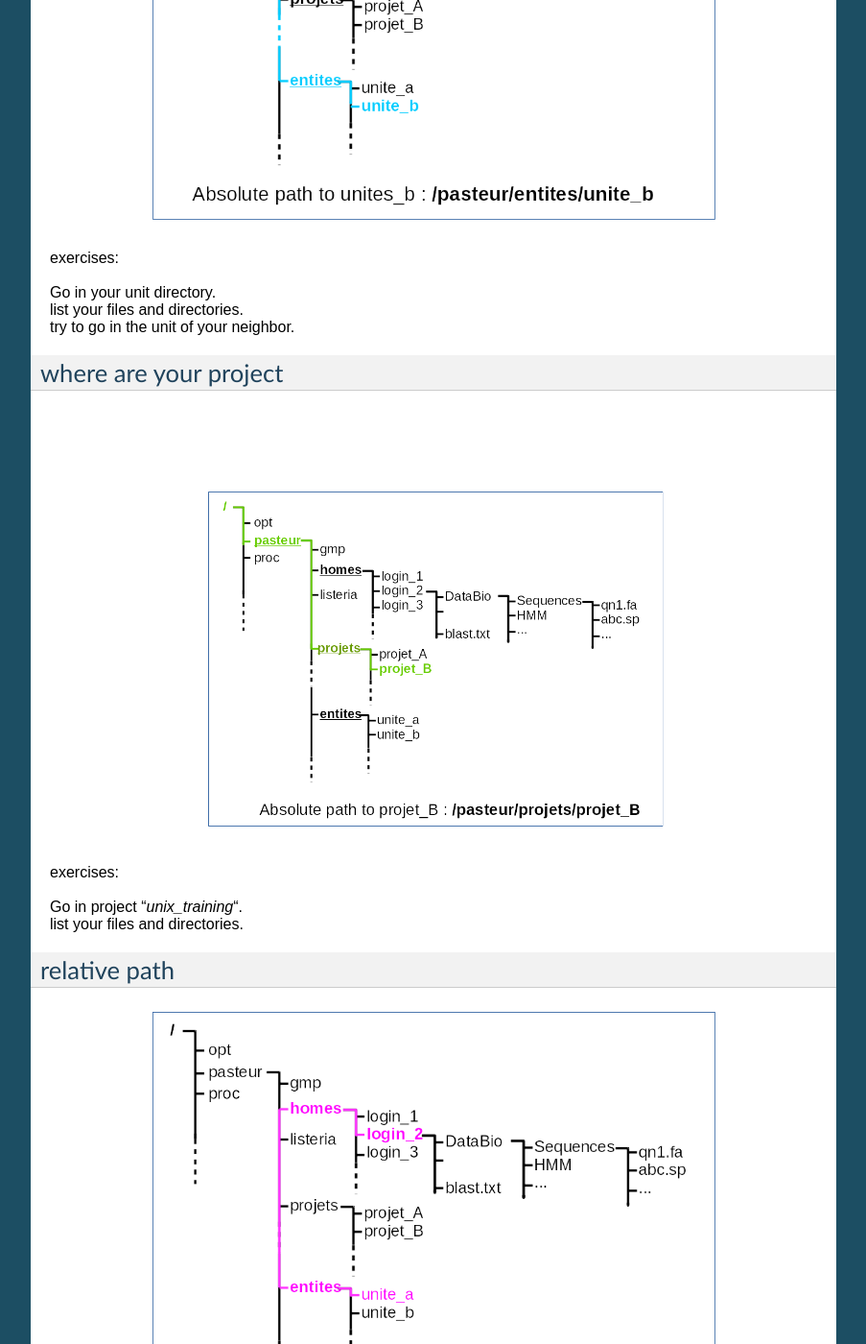
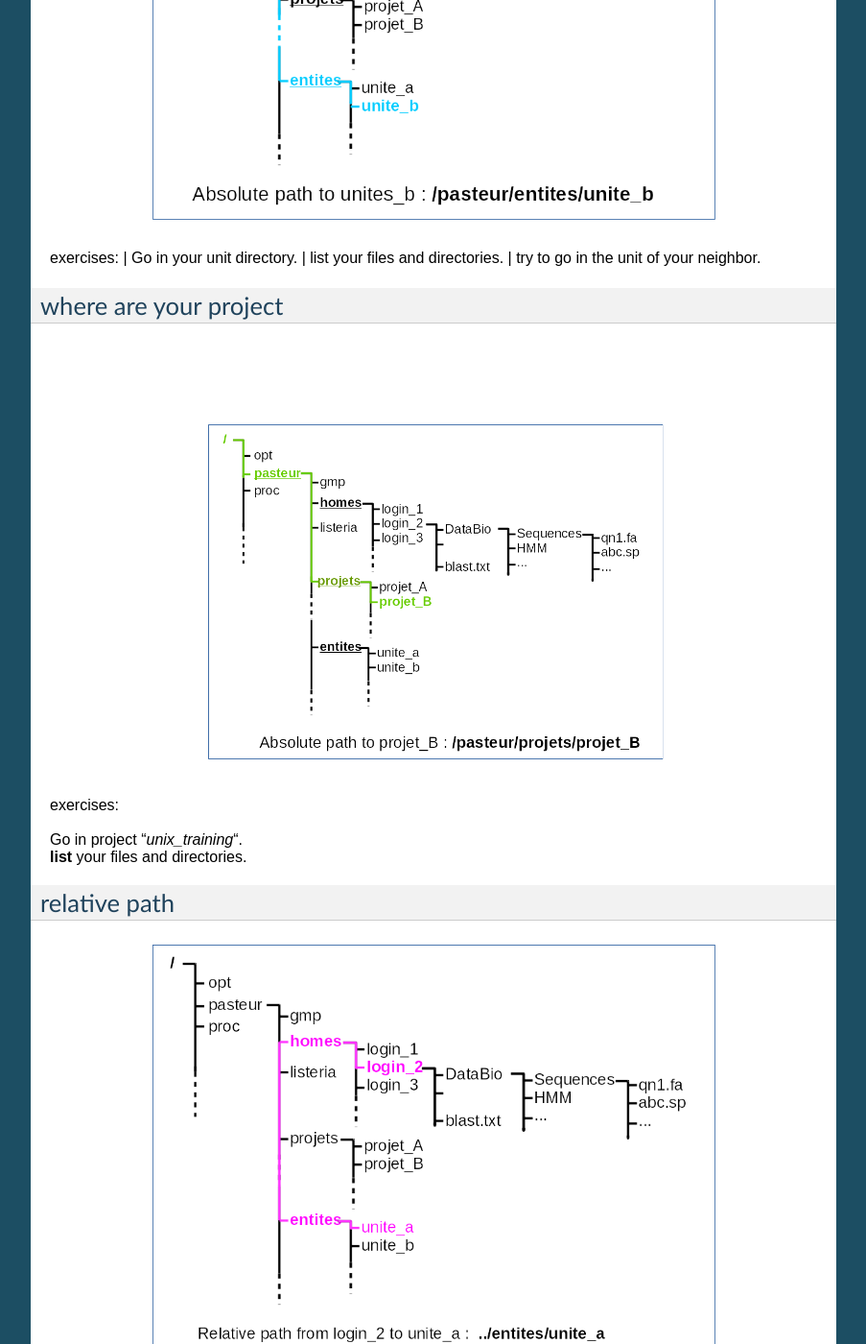
Before and after one commit to C3BI-pasteur-fr/unix-training, a Sphinx documentation site: the page built from unix-I/source/Connect_IP_servers.rst, in a window 1280 px wide and 1400 px high, scrolled down 1878 px. Shown: the whole window at 96% size, without its empty margins (198-1101 px from the left). Built offline with Sphinx 7.4.7, drawn with Linux system fonts in a browser that asks for light colours; formulas are drawn with MathJax 3; some of the changed text lies outside the part shown.

Commit message:
emphasis some part of exercises remove blank lines

```diff
--- a/unix-I/source/Connect_IP_servers.rst
+++ b/unix-I/source/Connect_IP_servers.rst
@@ -49,7 +49,6 @@ where are your unites
    :width: 600px
 
 exercises:
-
 | Go in your unit directory.
 | list your files and directories.
 | try to go in the unit of your neighbor.
@@ -65,7 +64,7 @@ where are your project
 exercises:
 
 | Go in project "*unix_training*\ ".
-| list your files and directories.
+| **list** your files and directories.
 
 
 relative path
@@ -95,7 +94,7 @@ or
 
  exercise:
 
-| copy *il2.fasta.aln* in your central-bio.pasteur.fr home.
+| copy *il2.fasta.aln* in your **central-bio.pasteur.fr** home.
 
 
 get data from server to your PC
```
Also changed, not shown: other parts of unix-I/source/Connect_IP_servers.rst (+2 -2 lines).
